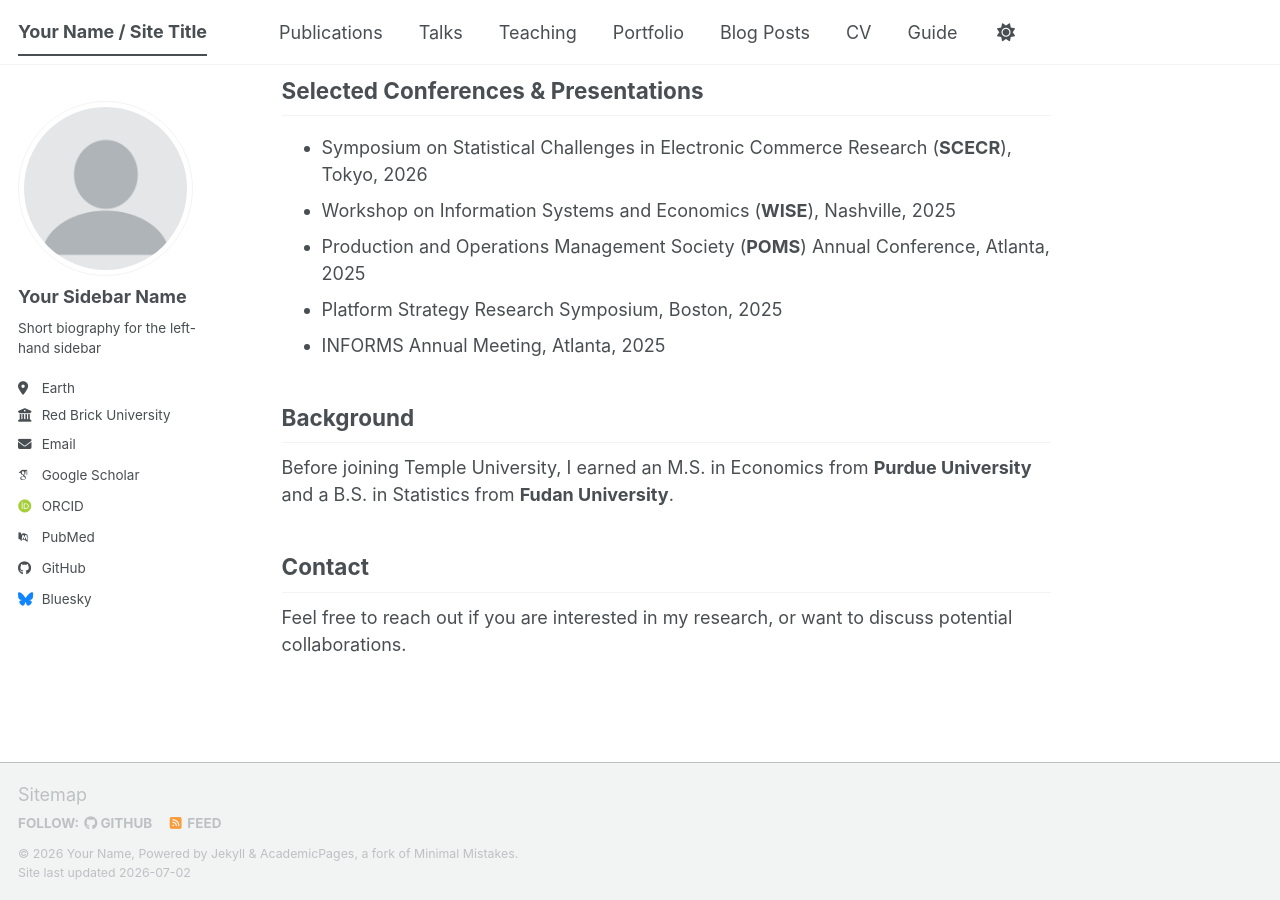
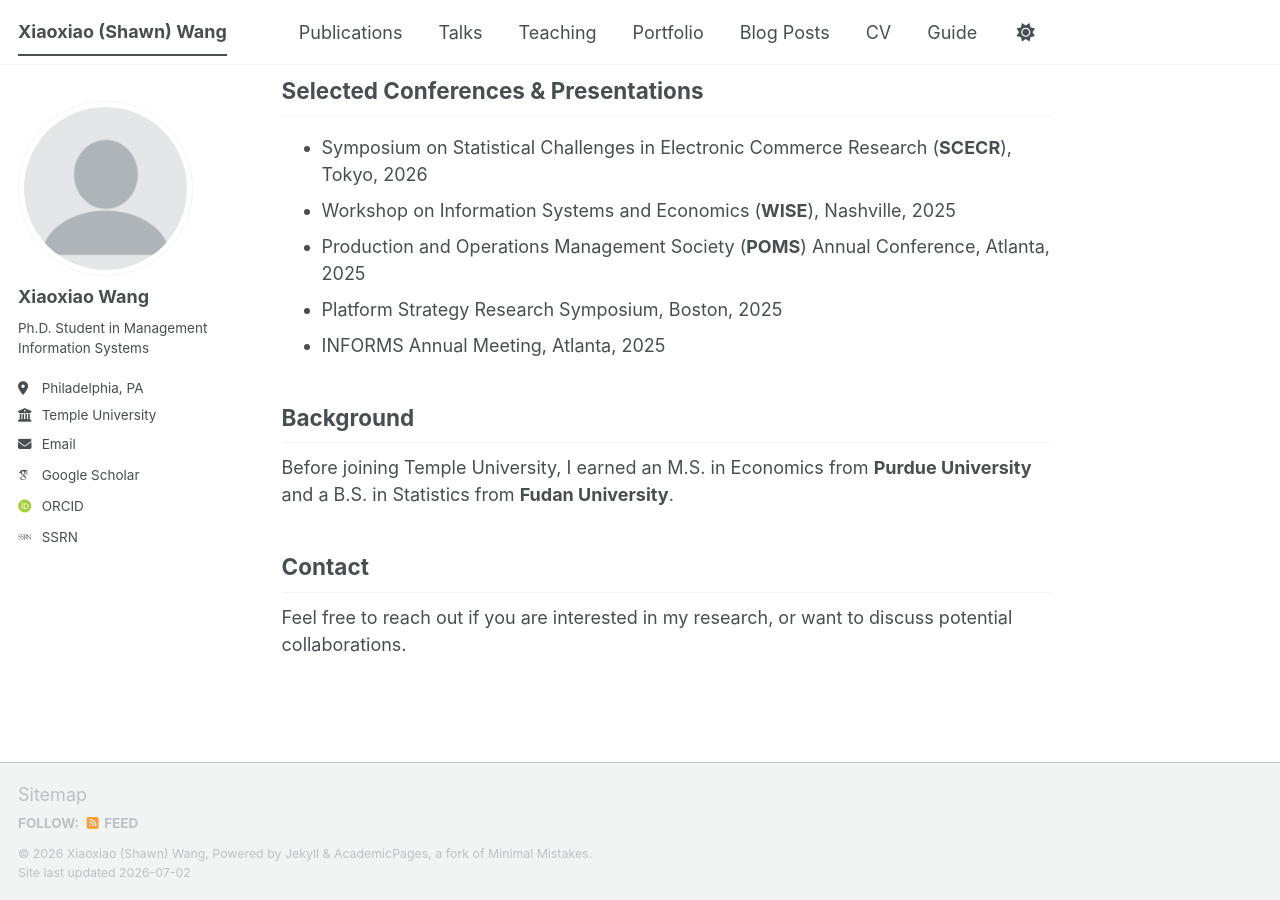
Before and after one commit to xiaoxiaowang-oss/xiaoxiaowang-oss.github.io, a Jekyll site: the page built from _pages/about.md, in a window 1280 px wide and 900 px high, scrolled down 1513 px. Built offline with Jekyll 4.4.1, drawn with Linux system fonts in a browser that asks for light colours; some web fonts are replaced; a script bundle is joined from its source files by our own code; library files that are not in the unit come from our copies; some of the changed lines change nothing that is shown.

Commit message:
Update _config.yml

```diff
--- a/_config.yml
+++ b/_config.yml
@@ -9,14 +9,13 @@
 # Basic Site Settings
 locale                   : "en-US"
 site_theme               : "default" # The available themes options are "default", "air", "sunrise", "mint", "dirt" and "contrast"
-title                    : "Your Name / Site Title"
+title                    : "Xiaoxiao (Shawn) Wang"
 title_separator          : "-"
-name                     : &name "Your Name"
-description              : &description "Your Name's academic portfolio"   # Update this with a general description of your site, this is the default if not overridden by a page
-url                      : https://academicpages.github.io # The base hostname & protocol for your site e.g. "https://[your GitHub username].github.io",
-                                                           # or if you already have some other page hosted on Github then use "https://[your GitHub username].github.io/[Your Repo Name]"
-baseurl                  : "" # the subpath of your site, e.g. "/blog"
-repository               : "academicpages/academicpages.github.io"
+name                     : &name "Xiaoxiao (Shawn) Wang"
+description              : &description "Xiaoxiao's academic portfolio"   # Update this with a general description of your site, this is the default if not overridden by a page
+url                      : "https://xiaoxiaowang-oss.github.io" # 替换为你自己的独立域名域名
+baseurl                  : "" # 保持为空，因为这是你的主域名根目录
+repository               : "xiaoxiaowang-oss/xiaoxiaowang-oss.github.io" # 替换为你自己的新仓库路径
 
 # Site Author - The following control what appear as part of the author content on the side bar.
 #               If a field is blank the icon and link will not appear, otherwise it will be shown.
@@ -24,72 +23,18 @@ repository               : "academicpages/academicpages.github.io"
 author:
   # Biographic information
   avatar           : "profile.png"
-  name             : "Your Sidebar Name"
-  pronouns         : # example: "she/her"
-  bio              : "Short biography for the left-hand sidebar"
-  location         : "Earth"
-  employer         : "Red Brick University"
+  name             : "Xiaoxiao Wang"
+  bio              : "Ph.D. Student in Management Information Systems"
+  location         : "Philadelphia, PA"
+  employer         : "Temple University"
   uri              : # URL
-  email            : "none@example.org"
-
+  email            : "xiaoxiao.wang@temple.edu" # 替换为你的真实学术邮箱
   # Academic websites
-  academia         : # URL
-  arxiv            : # URL - Update with the correct link to your profile
-  googlescholar    : "https://scholar.google.com/citations?user=PS_CX0AAAAAJ"
-  inspire-hep      : # URL
-  impactstory      : # URL
+  googlescholar    : "https://scholar.google.com/citations?user=Ee3dEbsAAAAJ"
   orcid            : "https://orcid.org/yourorcidurl"
-  semantic         : # URL
-  ssrn             : # URL
-  pubmed           : "https://www.ncbi.nlm.nih.gov/pubmed/?term=john+snow"
-  researchgate     : # URL
-  scopus           : # URL
-  zotero           : # URL
+  ssrn             : "https://papers.ssrn.com/sol3/cf_dev/AbsByAuth.cfm?per_id=5054858"
 
 
-  # Repositories and software development
-  bitbucket        : # Username - Update with your username on the site
-  codepen          : # Username
-  dribbble         : # Username
-  github           : "academicpages"
-  kaggle           : # Username
-  stackoverflow    : # User number or user number and name (i.e., use "1" or "1/jeff-atwood")
-
-  # Social media
-  artstation       : # Username
-  bluesky          : "bsky.app" # Replace this with you Bluesky username
-  facebook         : # Username
-  flickr           : # Username
-  foursquare       : # Username
-  goodreads        : # Username
-  google_plus      : # Username
-  keybase          : # Username
-  instagram        : # Username
-  lastfm           : # Username
-  linkedin         : # Username
-  mastodon         : # URL
-  medium           : # URL
-  pinterest        : # Username
-  soundcloud       : # Username
-  steam            : # Username
-  telegram         : # URL
-  tumblr           : # Username
-  twitter          : # Username for X / Twitter
-  vine             : # Username
-  weibo            : # Username
-  wikipedia        : # Username
-  xing             : # Username
-  youtube          : # Username
-  zhihu            : # Username
-
-# Publication Category - The following the list of publication categories and their headings
-publication_category:
-  books:
-    title: 'Books'
-  manuscripts:
-    title: 'Journal Articles'
-  conferences:
-    title: 'Conference Papers'
 
 # Site Settings
 teaser                   :  # filename of teaser fallback teaser image placed in /images/ for social media previews
@@ -222,16 +167,16 @@ kramdown:
 # These settings control the types of collections used by the template
 collections:
   teaching:
-    output: true
+    output: false
     permalink: /:collection/:path/
   publications:
-    output: true
+    output: false
     permalink: /:collection/:path/
   portfolio:
-    output: true
+    output: false
     permalink: /:collection/:path/
   talks:
-    output: true
+    output: false
     permalink: /:collection/:path/
 
 
```
